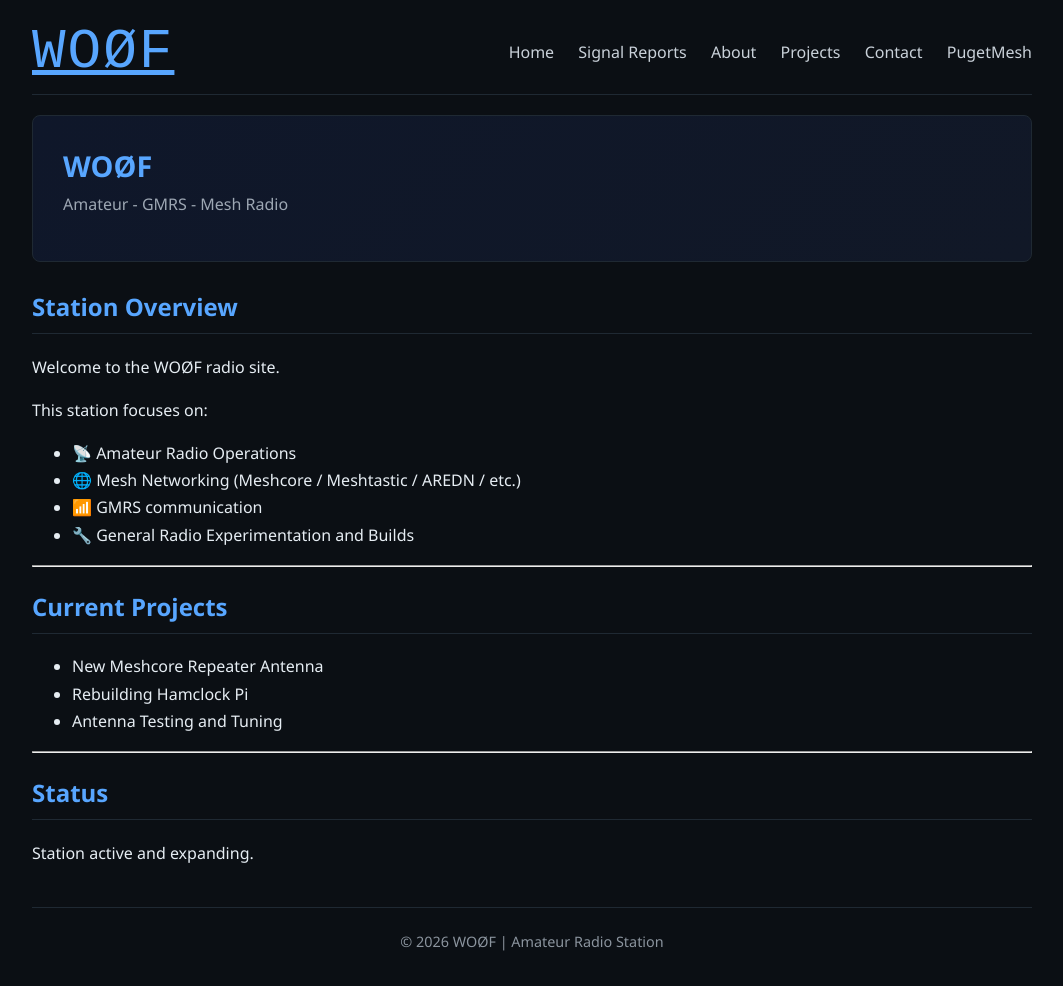
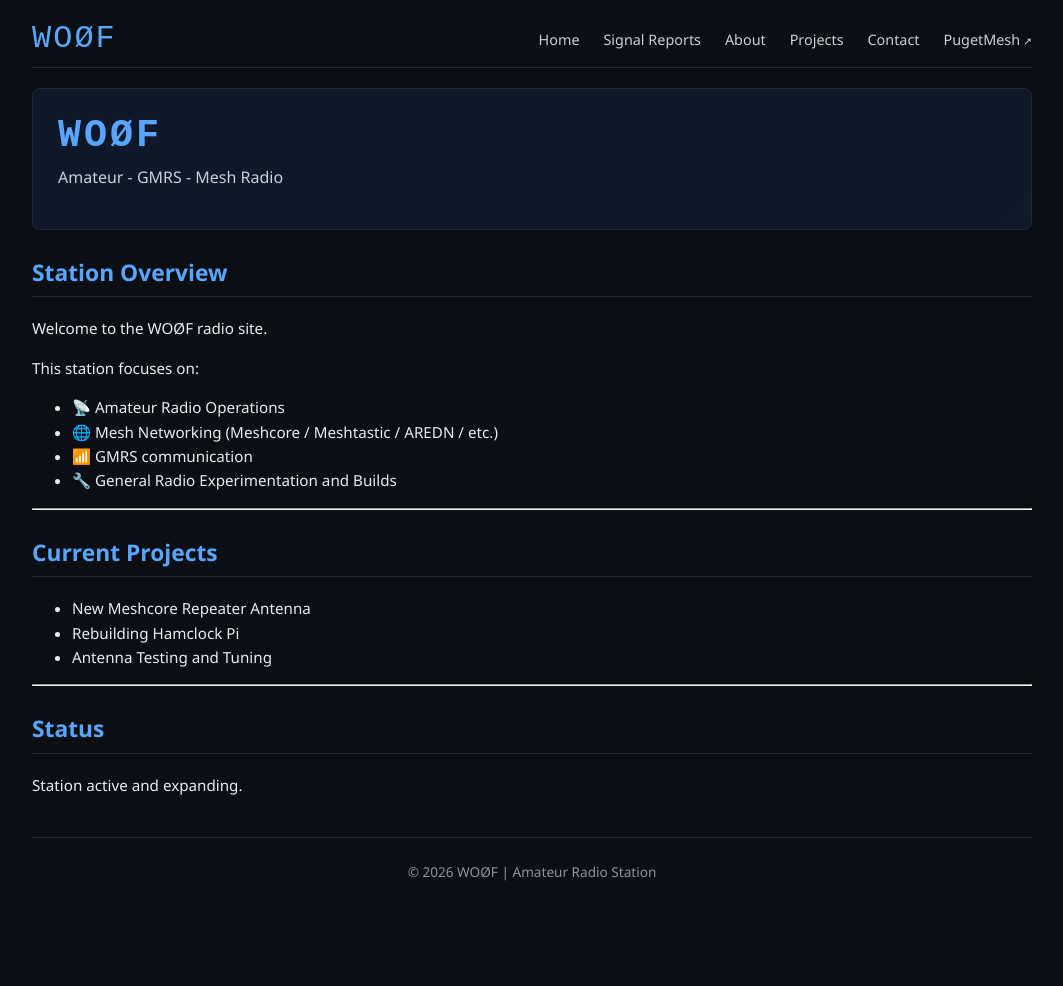
Before and after one commit to Lymitliss/Lymitliss.github.io, a Jekyll site: the page built from index.md, in a window 1280 px wide. Shown: the whole page, without its empty margins (108-1171 px from the left). Built offline with Jekyll 4.4.1, drawn with Linux system fonts in a browser that asks for light colours; after the commit the page ends 914 px from its top, so only the background shows below that.

Commit message:
Update style.css

```diff
--- a/assets/style.css
+++ b/assets/style.css
@@ -4,6 +4,7 @@ body {
   font-family: "Segoe UI", Arial, sans-serif;
   background: #0b0f14;
   color: #e6edf3;
+  font-size: 15px;
 }
 
 .container {
@@ -24,9 +25,10 @@ body {
 
 .logo {
   font-family: "JetBrains Mono", monospace;
-  font-size: 3.5rem;
+  font-size: 2rem;
   color: #58a6ff;
   letter-spacing: 2px;
+  text-decoration: none;
 }
 
 .nav-links a {
@@ -34,6 +36,7 @@ body {
   text-decoration: none;
   color: #c9d1d9;
   font-weight: 500;
+  font-size: 0.9rem;
 }
 
 .nav-links a:hover {
@@ -43,43 +46,46 @@ body {
 /* HERO HEADER */
 .hero {
   background: linear-gradient(135deg, #0f172a, #111827);
-  padding: 30px;
+  padding: 25px;
   border: 1px solid #1f2933;
   border-radius: 8px;
   margin-bottom: 25px;
 }
 
-.hero h1 {
+.hero-title {
   margin: 0;
-  font-size: 1.8rem;
+  font-family: "JetBrains Mono", monospace;
+  font-size: 2.4rem;
   color: #58a6ff;
+  letter-spacing: 3px;
 }
 
-.hero p {
+.hero-subtitle {
   margin-top: 8px;
-  color: #9da7b3;
+  font-size: 1rem;
+  color: #c9d1d9;
+}
+
+.hero-description {
+  margin-top: 6px;
+  font-size: 0.85rem;
+  color: #8b949e;
 }
 
 /* CONTENT */
 main {
-  line-height: 1.7;
+  line-height: 1.6;
+  font-size: 0.95rem;
 }
 
 h2 {
   color: #58a6ff;
   border-bottom: 1px solid #1f2933;
   padding-bottom: 5px;
+  margin-top: 25px;
 }
 
-/* FOOTER */
-footer {
-  margin-top: 40px;
-  padding-top: 10px;
-  border-top: 1px solid #1f2933;
-  font-size: 0.9em;
-  color: #8b949e;
-  text-align: center;
-}
+/* TABLES */
 table {
   width: 100%;
   border-collapse: collapse;
@@ -100,7 +106,8 @@ th {
 tr:nth-child(even) {
   background: #0f172a;
 }
-/* SIGNAL LOG STYLES */
+
+/* SIGNAL LOG */
 .log-entry {
   border: 1px solid #1f2933;
   border-left: 4px solid #58a6ff;
@@ -117,7 +124,7 @@ tr:nth-child(even) {
 }
 
 .log-meta {
-  font-size: 0.9em;
+  font-size: 0.85rem;
   color: #9da7b3;
   margin-bottom: 8px;
 }
@@ -126,11 +133,27 @@ tr:nth-child(even) {
   font-weight: bold;
   padding: 3px 8px;
   border-radius: 4px;
-  font-size: 0.9em;
+  font-size: 0.8rem;
 }
 
 /* Signal strength colors */
-.s59 { background: #238636; color: #fff; }  /* strong */
-.s57 { background: #2ea043; color: #fff; }  /* good */
-.s55 { background: #9e6a03; color: #fff; }  /* fair */
-.s41 { background: #da3633; color: #fff; }  /* weak */
+.s59 { background: #238636; color: #fff; }
+.s57 { background: #2ea043; color: #fff; }
+.s55 { background: #9e6a03; color: #fff; }
+.s41 { background: #da3633; color: #fff; }
+
+/* FOOTER */
+footer {
+  margin-top: 40px;
+  padding-top: 10px;
+  border-top: 1px solid #1f2933;
+  font-size: 0.85rem;
+  color: #8b949e;
+  text-align: center;
+}
+
+/* EXTERNAL LINK INDICATOR */
+.nav-links a[target="_blank"]::after {
+  content: " ↗";
+  font-size: 0.75em;
+}
```
